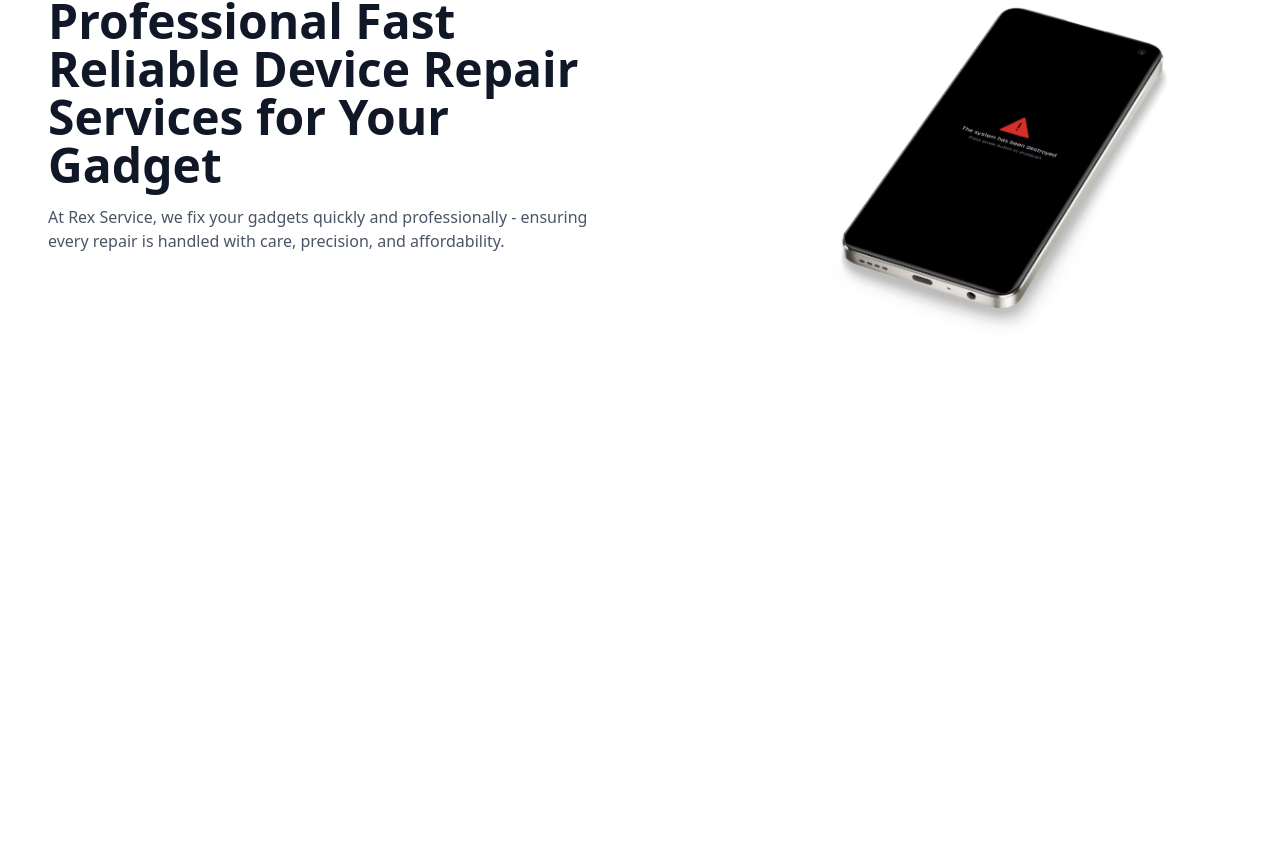
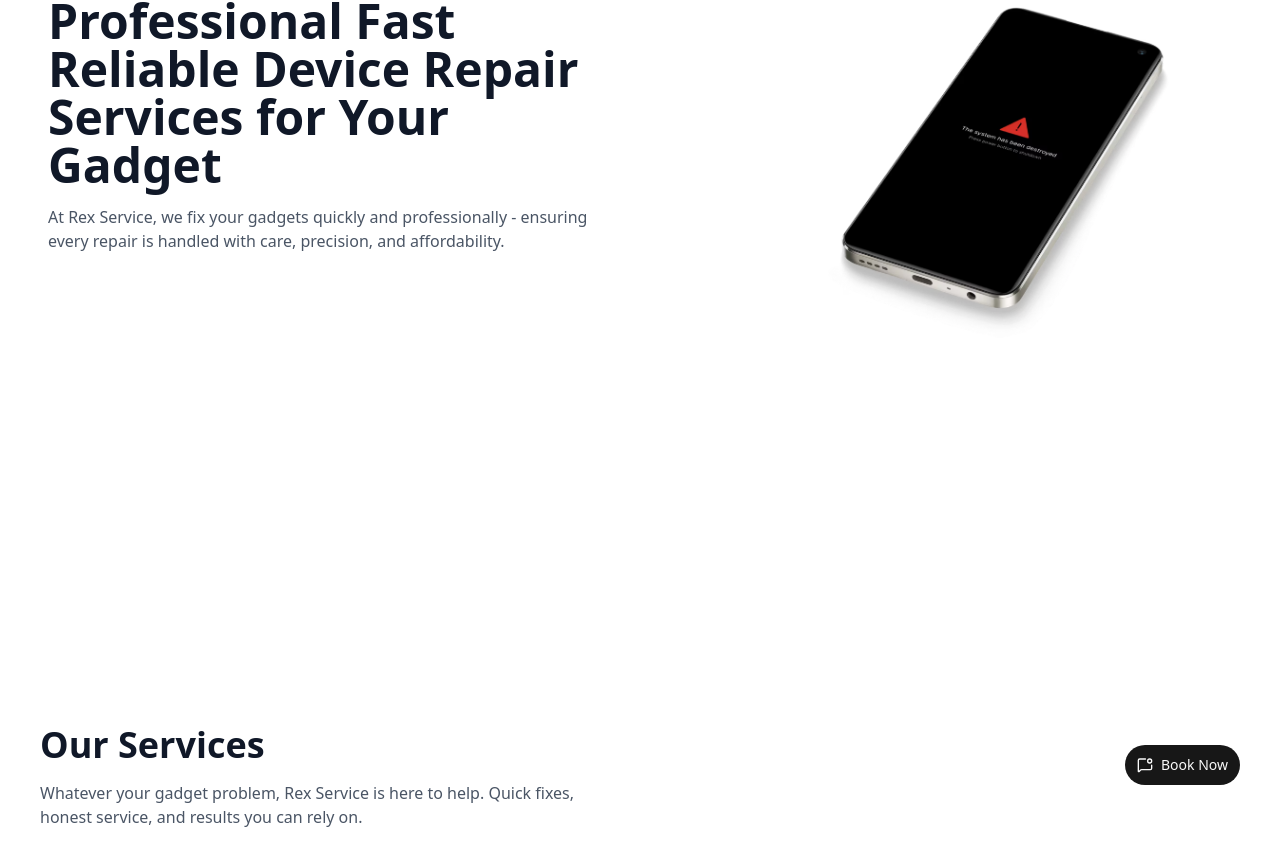
Before and after one commit to bagoesrex/rexservice, a Next.js app: page / in a window 1280 px wide. Shown: the part 155-1020 px from the top of the page. Before the commit the page ends 800 px from the top, so only its background shows below. Built offline with nearby package versions, Linux system fonts and the light colour scheme.

Commit message:
feat(home): add initial service-section component

```diff
--- /dev/null
+++ b/app/_components/services-section.tsx
@@ -0,0 +1,28 @@
+import MaxWidthWrapper from "@/components/layout/max-width-wrapper";
+import { Button } from "@/components/ui/button";
+import { MessageSquareDot } from "lucide-react";
+
+export default function ServicesSection() {
+    return (
+        <section>
+            <MaxWidthWrapper className="min-h-screen px-10 py-20">
+                <div className="flex justify-between">
+                    <div>
+                        <h2 className="text-4xl font-bold text-gray-900 max-w-xl">
+                            Our Services
+                        </h2>
+                        <p className="mt-4 text-gray-600 max-w-xl">
+                            Whatever your gadget problem, Rex Service is here to help. Quick fixes, honest service, and results you can rely on.
+                        </p>
+                    </div>
+                    <Button className="mt-5 rounded-full py-5 flex items-center gap-2">
+                        <MessageSquareDot />
+                        <span className="text-md">
+                            Book Now
+                        </span>
+                    </Button>
+                </div>
+            </MaxWidthWrapper>
+        </section >
+    )
+}
--- a/app/page.tsx
+++ b/app/page.tsx
@@ -1,9 +1,14 @@
 import HeroSection from "./_components/hero-section";
+import ServicesSection from "./_components/services-section";
 
 export default function Home() {
   return (
     <main>
+
       <HeroSection />
+
+      <ServicesSection />
+
     </main>
   );
 }
```
